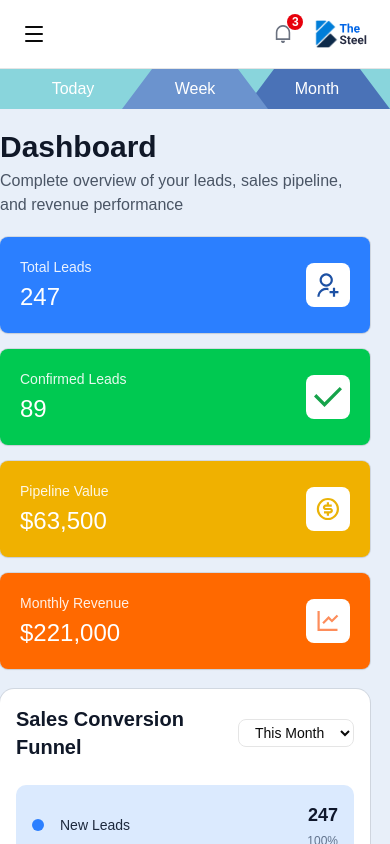
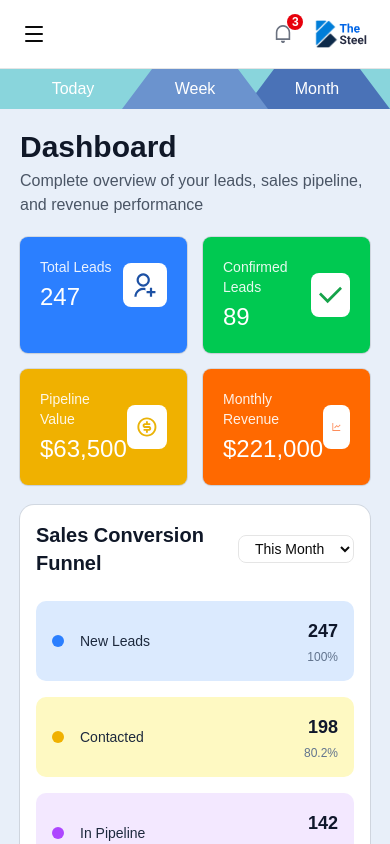
Before and after one commit to react6-flyweis/the-steel-admin, a React (Vite) app: page / in a window 390 px wide. Built offline with nearby package versions, Linux system fonts and the light colour scheme.

Commit message:
fix: adjust padding and grid layout in dashboard component

```diff
--- a/src/pages/dashboard/dashboard.tsx
+++ b/src/pages/dashboard/dashboard.tsx
@@ -29,7 +29,7 @@ export default function Dashboard() {
       {/* Tabs */}
       <FilterTabs />
 
-      <div className="pr-5 pt-5 space-y-5">
+      <div className="pr-5 pt-5 p-5 lg:p-0 space-y-5">
         {/* Header */}
         <div className="">
           <h1 className="text-3xl font-bold text-gray-900">Dashboard</h1>
@@ -40,7 +40,7 @@ export default function Dashboard() {
         </div>
 
         {/* Metrics Cards */}
-        <div className="grid grid-cols-1 md:grid-cols-2 lg:grid-cols-4 gap-4">
+        <div className="grid grid-cols-2 lg:grid-cols-4 gap-4">
           <StatCard
             title="Total Leads"
             value={"247"}
```
